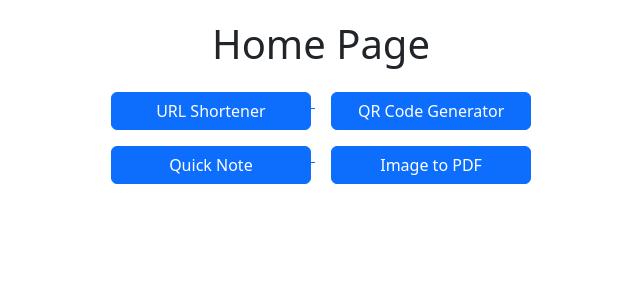
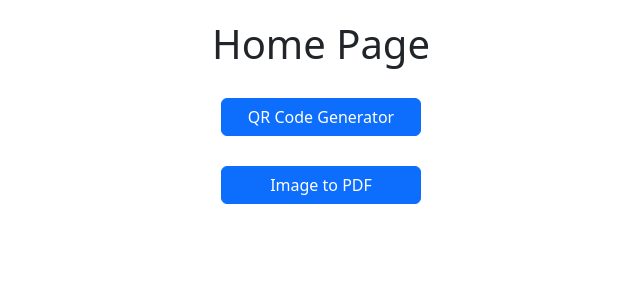
Before and after one commit to umutayaz658/Utility, a Django app: page / in a window 1280 px wide. Shown: the part 60-360 px from the top of the page, without its empty margins (319-959 px from the left). Run offline with Django 5.2, Linux system fonts and the light colour scheme.

```diff
--- a/app/templates/main/main_page.html
+++ b/app/templates/main/main_page.html
@@ -46,6 +46,12 @@
         }
         .btn-custom {
             width: 200px;
+            display: inline-block;
+            margin: 10px auto;
+        }
+        .btn-container {
+            margin: 10px 0;
+            text-align: center;
         }
     </style>
 </head>
@@ -64,21 +70,32 @@
     </div>
 
     <div class="container text-center content">
-        <h1>Home Page</h1>
-        <a href="{% url 'url_home' %}">
-            <button type="button" class="btn btn-primary mt-3 btn-custom">URL Shortener</button>
-        </a>
+        <h1 style="margin-bottom: 20px">Home Page</h1>
+
+        <div class="btn-container">
             <a href="{% url 'qrcode_home' %}">
-            <button type="button" class="btn btn-primary mt-3 ms-3 btn-custom">QR Code Generator</button>
+                <button type="button" class="btn btn-primary btn-custom">QR Code Generator</button>
             </a>
         </div>
-    <div class="container text-center">
+
+        <div class="btn-container">
+            <a href="{% url 'imagetopdf_home' %}">
+                <button type="button" class="btn btn-primary btn-custom">Image to PDF</button>
+            </a>
+        </div>
+
+        {% if username != "Guest" %}
+            <div class="btn-container">
                 <a href="{% url 'quicknote_home' %}">
-            <button type="button" class="btn btn-primary mt-3 btn-custom">Quick Note</button>
+                    <button type="button" class="btn btn-primary btn-custom">Quick Note</button>
                 </a>
-        <a href="{% url 'imagetopdf_home' %}">
-            <button type="button" class="btn btn-primary mt-3 ms-3 btn-custom">Image to PDF</button>
+            </div>
+            <div class="btn-container">
+                <a href="{% url 'url_home' %}">
+                    <button type="button" class="btn btn-primary btn-custom">URL Shortener</button>
                 </a>
+            </div>
+        {% endif %}
     </div>
 
     <script src="https://cdn.jsdelivr.net/npm/bootstrap@5.3.3/dist/js/bootstrap.bundle.min.js"
--- a/app/templates/user/login.html
+++ b/app/templates/user/login.html
@@ -21,6 +21,8 @@
         <button type="submit">Login</button>
     </form>
 
-    <a href="{% url 'register' %}">Don't have an account? Register</a>
+    <a href="{% url 'register' %}">Don't have an account? Register</a><br><br>
+
+    <a href="{% url 'home' %}">Login as a Guest</a>
 </body>
 </html>
--- a/app/views.py
+++ b/app/views.py
@@ -7,8 +7,6 @@ from django.http import HttpResponse, JsonResponse, FileResponse
 from django.shortcuts import render, redirect
 import requests
 from django.views.decorators.csrf import csrf_exempt
-
-token = "eyJhbGciOiJIUzI1NiIsInR5cCI6IkpXVCJ9.eyJ0b2tlbl90eXBlIjoiYWNjZXNzIiwiZXhwIjoxNzI2OTE2NzQ0LCJpYXQiOjE3MjY4MzAzNDQsImp0aSI6IjI3NDMwNWIyMThhOTRkNTE5MzBlN2FiMjdkN2ZjMjViIiwidXNlcl9pZCI6Nn0.C3sKYntuU0LEwxcfnAymCOJJLGQTY7K5TS2-WLlBzhU"
 
 
 # USER VIEWS: STARTS
@@ -33,14 +31,22 @@ def login_view(request):
     if request.method == 'POST':
         username = request.POST.get('username')
         password = request.POST.get('password')
-        response = requests.post(f'http://167.71.39.190:8000/api/login/',
-                                 json={'username': username, 'password': password})
+
+        api_url = 'http://167.71.39.190:8000/api/token/'
+
+        response = requests.post(api_url, json={'username': username, 'password': password})
+
         if response.status_code == 200:
+            tokens = response.json()
+
             request.session['username'] = username
+            request.session['access_token'] = tokens.get('access')
+
             return redirect('home')
         else:
-            error_message = response.json().get('message', 'Invalid login informations.')
+            error_message = response.json().get('detail', 'Invalid login information.')
             return render(request, 'user/login.html', {'error': error_message})
+
     return render(request, 'user/login.html')
 
 
@@ -69,6 +75,9 @@ def home(request):
 
 
 def url_home(request):
+    if not request.session.get("access_token"):
+        return redirect('login')
+
     short_url = None
     if request.method == 'POST':
         long_url = request.POST.get('long_url')
@@ -78,7 +87,7 @@ def url_home(request):
 
         api_url = 'http://167.71.39.190:8000/api/create_short_url/'
         headers = {
-            'Authorization': f'Bearer {token}',
+            'Authorization': f'Bearer {request.session.get("access_token")}',
             'Content-Type': 'application/json'
         }
         data = {
@@ -98,12 +107,14 @@ def url_home(request):
     return render(request, 'url/home.html', {'short_url': short_url})
 
 
-@login_required(login_url='/login/')
 def user_urls(request):
+    if not request.session.get("access_token"):
+        return redirect('login')
+
     api_url = "http://167.71.39.190:8000/api/urls/"
 
     headers = {
-        "Authorization": f"Bearer {token}"
+        "Authorization": f"Bearer {request.session.get('access_token')}"
     }
 
     try:
@@ -119,7 +130,7 @@ def user_urls(request):
 def deactivate_url(request, short_url):
     API_URL = 'http://167.71.39.190:8000/api/update_activity/'
     headers = {
-        'Authorization': f'Bearer {token}',
+        'Authorization': f'Bearer {request.session.get("access_token")}',
         'Content-Type': 'application/json'
     }
 
@@ -138,7 +149,7 @@ def deactivate_url(request, short_url):
 def activate_url(request, short_url):
     API_URL = 'http://167.71.39.190:8000/api/update_activity/'
     headers = {
-        'Authorization': f'Bearer {token}',
+        'Authorization': f'Bearer {request.session.get("access_token")}',
         'Content-Type': 'application/json'
     }
 
@@ -157,7 +168,7 @@ def activate_url(request, short_url):
 def delete_url(request, short_url):
     API_URL = 'http://167.71.39.190:8000/api/delete/'
     headers = {
-        'Authorization': f'Bearer {token}',
+        'Authorization': f'Bearer {request.session.get("access_token")}',
         'Content-Type': 'application/json'
     }
 
@@ -181,7 +192,7 @@ def update_validity_period(request, short_url):
 
         API_URL = 'http://167.71.39.190:8000/api/update_validity/'
         headers = {
-            'Authorization': f'Bearer {token}',
+            'Authorization': f'Bearer {request.session.get("access_token")}',
             'Content-Type': 'application/json'
         }
 
@@ -239,6 +250,9 @@ def qrcode_home(request):
 
 
 def quicknote_home(request):
+    if not request.session.get("access_token"):
+        return redirect('login')
+
     if request.method == 'POST':
         send_to = request.POST.get('send_to')
         text = request.POST.get('text')
@@ -249,11 +263,8 @@ def quicknote_home(request):
 
         api_url = 'http://167.71.39.190:8000/api/notes/'
 
-        if not token:
-            return render(request, 'quicknote/home.html', {'error': 'You are not authenticated.'})
-
         headers = {
-            'Authorization': f'Bearer {token}',
+            'Authorization': f'Bearer {request.session.get("access_token")}',
         }
 
         data = {
@@ -286,9 +297,12 @@ def quicknote_home(request):
 
 
 def sent_notes_view(request):
+    if not request.session.get("access_token"):
+        return redirect('login')
+
     api_url = 'http://167.71.39.190:8000/api/notes/sent/'
     headers = {
-        'Authorization': f'Bearer {token}'
+        'Authorization': f'Bearer {request.session.get("access_token")}'
     }
 
     response = requests.get(api_url, headers=headers)
@@ -302,9 +316,12 @@ def sent_notes_view(request):
 
 
 def received_notes_view(request):
+    if not request.session.get("access_token"):
+        return redirect('login')
+
     api_url = 'http://167.71.39.190:8000/api/notes/received/'
     headers = {
-        'Authorization': f'Bearer {token}'
+        'Authorization': f'Bearer {request.session.get("access_token")}'
     }
 
     response = requests.get(api_url, headers=headers)
@@ -320,7 +337,7 @@ def received_notes_view(request):
 def sent_note_detail_view(request, note_id):
     api_url = f'http://167.71.39.190:8000/api/notes/sent/'
     headers = {
-        'Authorization': f'Bearer {token}'
+        'Authorization': f'Bearer {request.session.get("access_token")}'
     }
 
     response = requests.get(api_url, headers=headers)
@@ -336,7 +353,7 @@ def sent_note_detail_view(request, note_id):
 def received_note_detail_view(request, note_id):
     api_url = f'http://167.71.39.190:8000/api/notes/received/'
     headers = {
-        'Authorization': f'Bearer {token}'
+        'Authorization': f'Bearer {request.session.get("access_token")}'
     }
 
     response = requests.get(api_url, headers=headers)
@@ -363,7 +380,7 @@ def imagetopdf_home(request):
 
         api_url = 'http://167.71.39.190:8000/api/imagetopdf/'
         headers = {
-            'Authorization': f'Bearer {token}'
+            'Authorization': f'Bearer {request.session.get("access_token")}'
         }
 
         files_dict = [('image_paths', (file.name, file, file.content_type)) for file in files]
```
Lines whose indentation alone changed are shown as unchanged.
